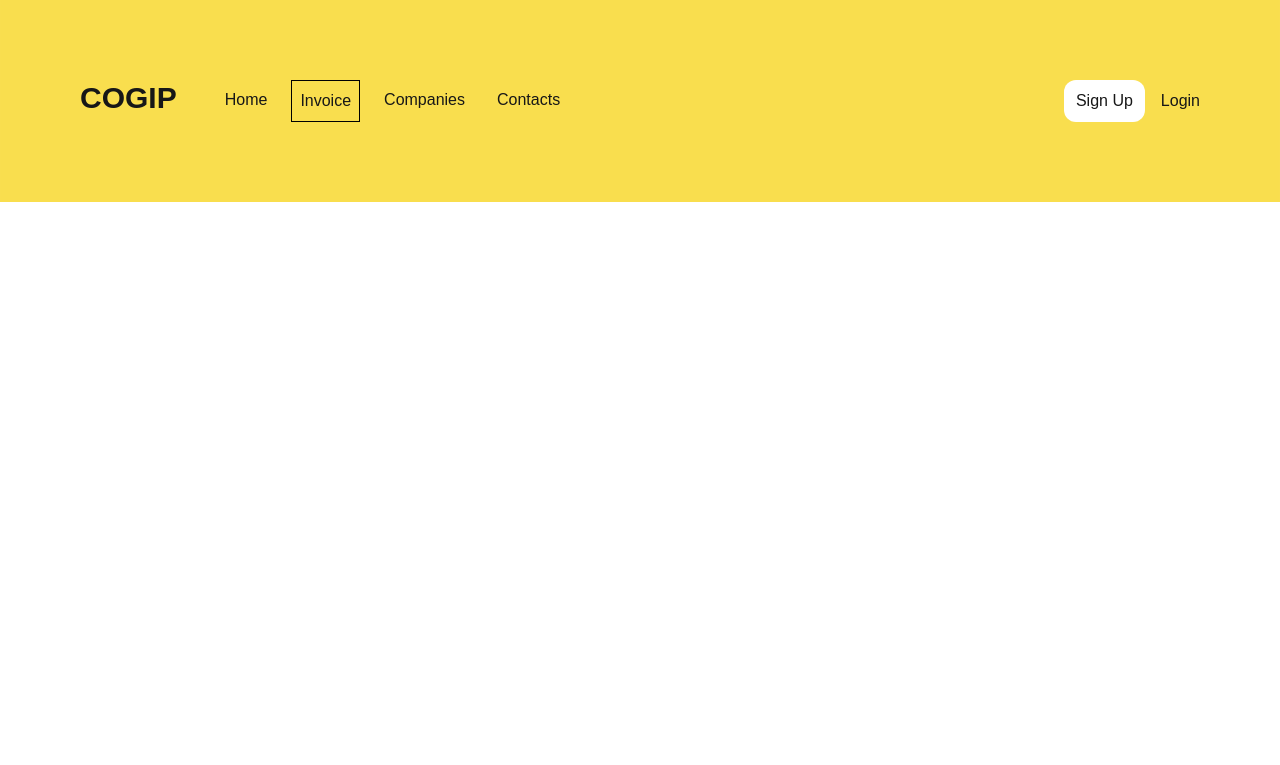
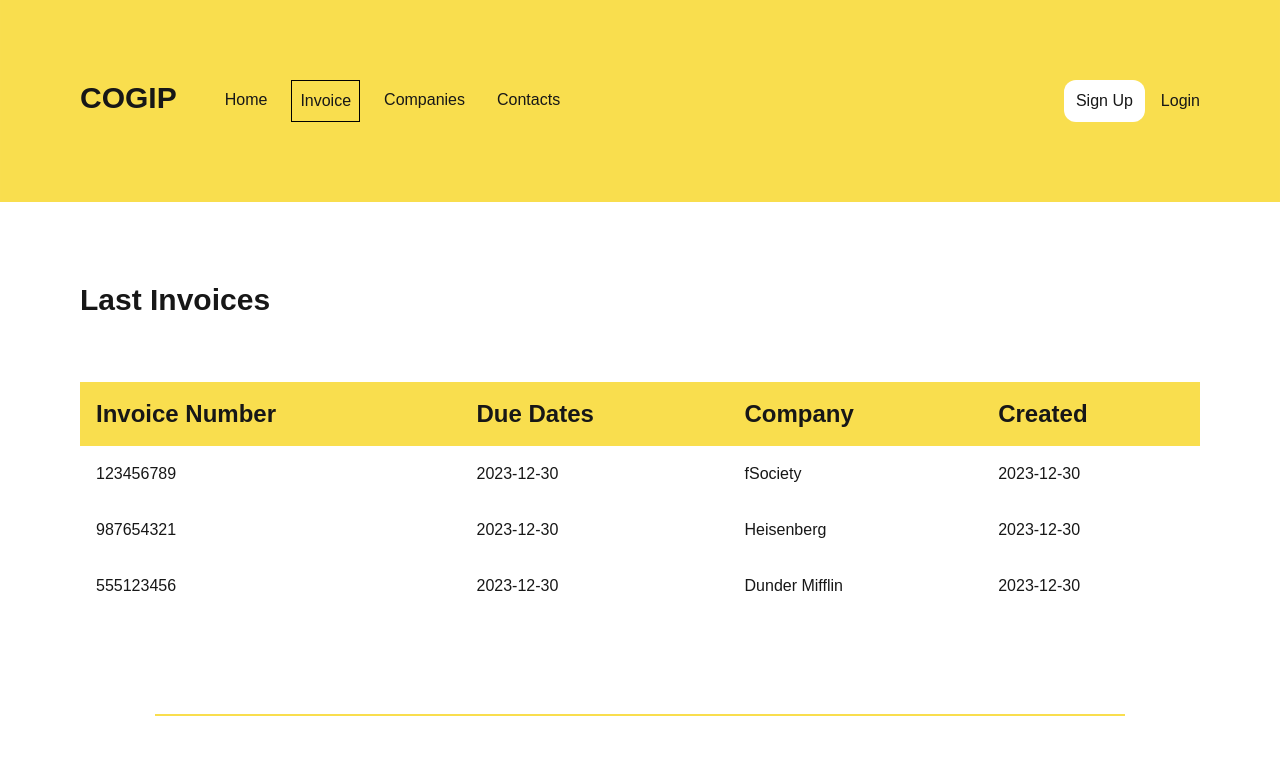
Before and after one commit to sam-sepiol1/cogip-client, a Next.js app: page /invoices in a window 1280 px wide. Shown: the top 765 px of the page. Built offline with nearby package versions, Linux system fonts and the light colour scheme.

Commit message:
FRONT : Add invoices pages

```diff
--- a/app/invoices/page.tsx
+++ b/app/invoices/page.tsx
@@ -1,9 +1,13 @@
 import Header from "../components/Header";
+import Invoices from "../components/Invoices";
+import Footer from "../components/Footer";
 
-export default function Invoices() {
+export default function InvoicesPage() {
     return (
         <main>
             <Header />
+            <Invoices />
+            <Footer />
         </main>
     );
 }
```
